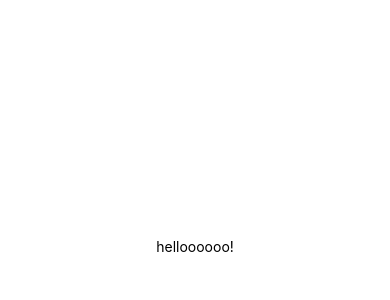
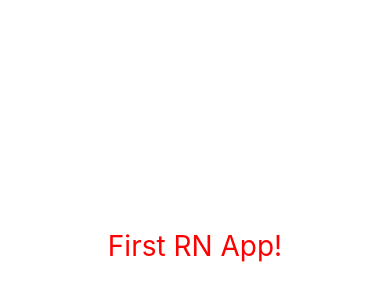
Before and after one commit to hoyeol0513/react_native_practice_nomad, a React Native app: screen / in a window 390 px wide. Shown: the part 176-476 px from the top of the page. Built offline with nearby package versions, Linux system fonts and the light colour scheme.

Commit message:
First RN App

```diff
--- a/App.js
+++ b/App.js
@@ -4,7 +4,7 @@ import { StyleSheet, Text, View } from "react-native";
 export default function App() {
   return (
     <View style={styles.container}>
-      <Text>helloooooo!</Text>
+      <Text style={styles.text}>First RN App!</Text>
       <StatusBar style="auto" />
     </View>
   );
@@ -17,4 +17,8 @@ const styles = StyleSheet.create({
     alignItems: "center",
     justifyContent: "center",
   },
+  text: {
+    fontSize: 28,
+    color: "red",
+  },
 });
```
